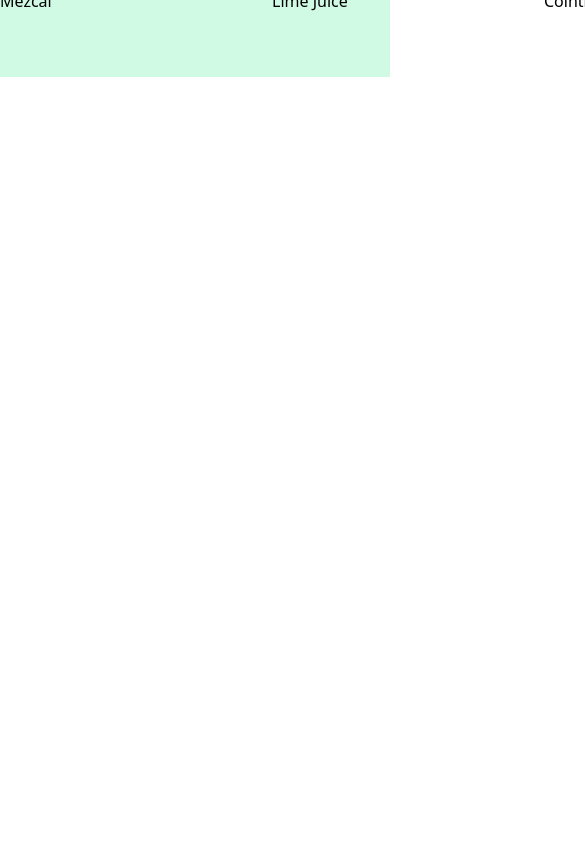
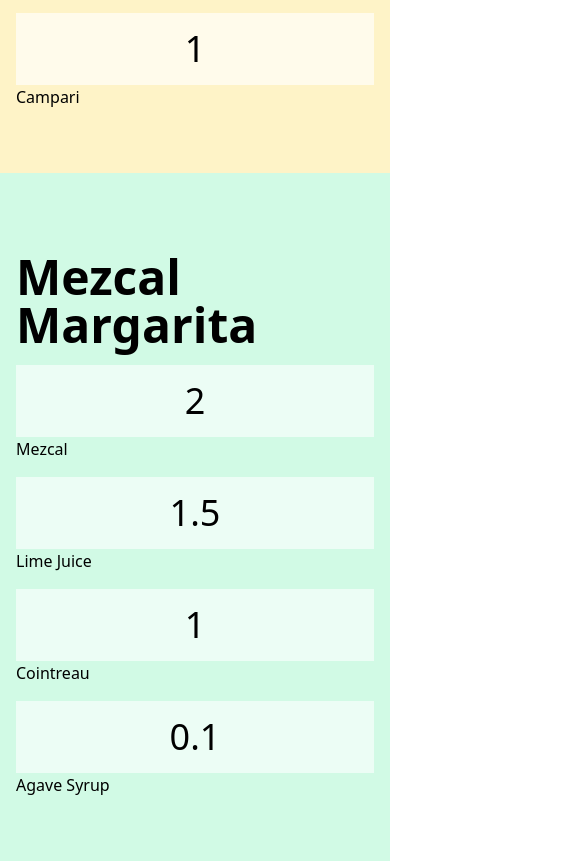
Before and after one commit to twe4ked/cocktailratios, a website built with Vite: page index.html in a window 390 px wide. Shown: the part 883-1744 px from the top of the page, 585 px wide, since content can reach past the window. Before the commit the page ends 960 px from the top, so only its background shows below. Built offline with nearby package versions, Linux system fonts and the light colour scheme.

Commit message:
Make grid responsive

```diff
--- a/index.html
+++ b/index.html
@@ -9,15 +9,15 @@
   <body>
     <div id="app"></div>
     <template id="cocktail_row">
-      <div class="py-16">
+      <div class="py-16 px-4 sm:px-0">
         <div class="container m-auto">
           <h1 class="text-5xl font-bold my-4"></h1>
-          <div id="ingredients" class="grid gap-4 grid-flow-col auto-cols-min"></div>
+          <div id="ingredients" class="grid gap-4 grid-cols-1 sm:grid-cols-2 md:grid-cols-3 lg:grid-cols-4 xl:grid-cols-5"></div>
         </div>
       </div>
     </template>
     <template id="ingredient">
-      <div class="w-64">
+      <div class="">
         <input class="text-4xl py-4 w-full text-center" />
         <span></span>
       </div>
```
